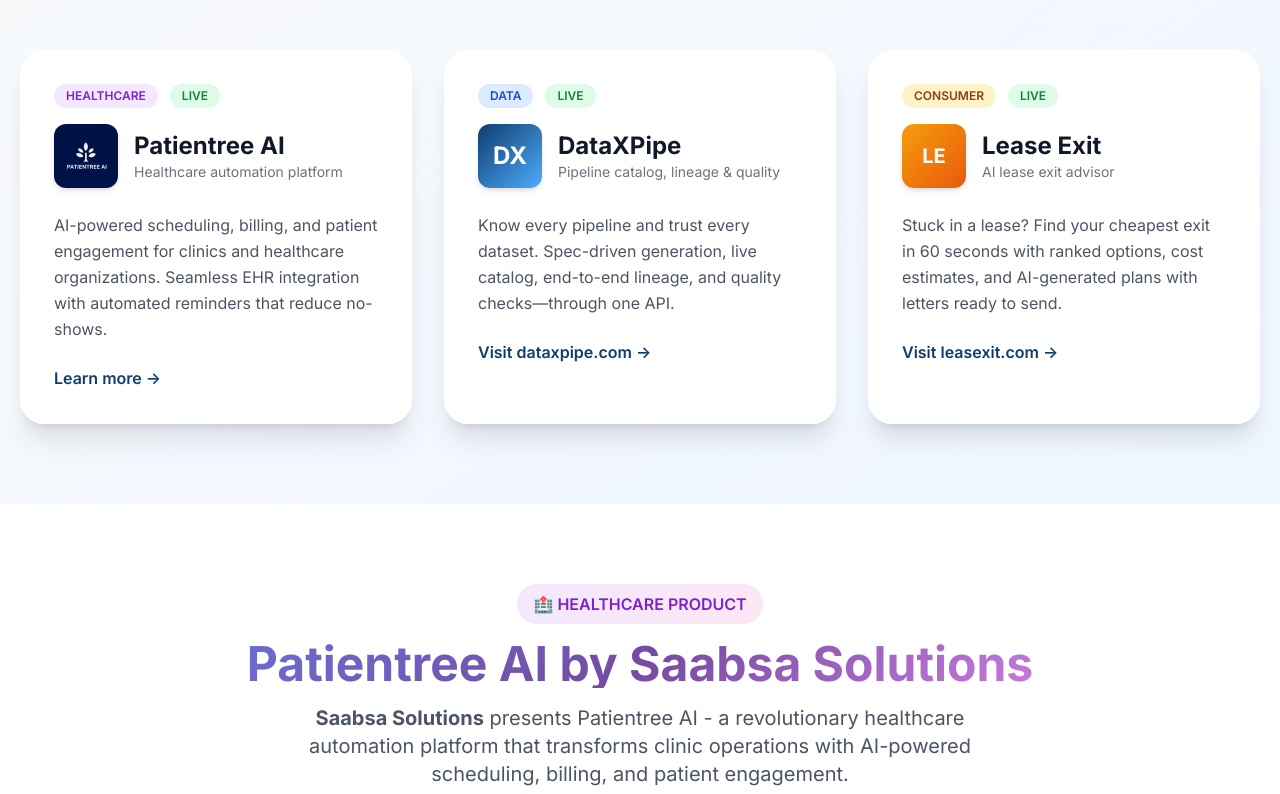
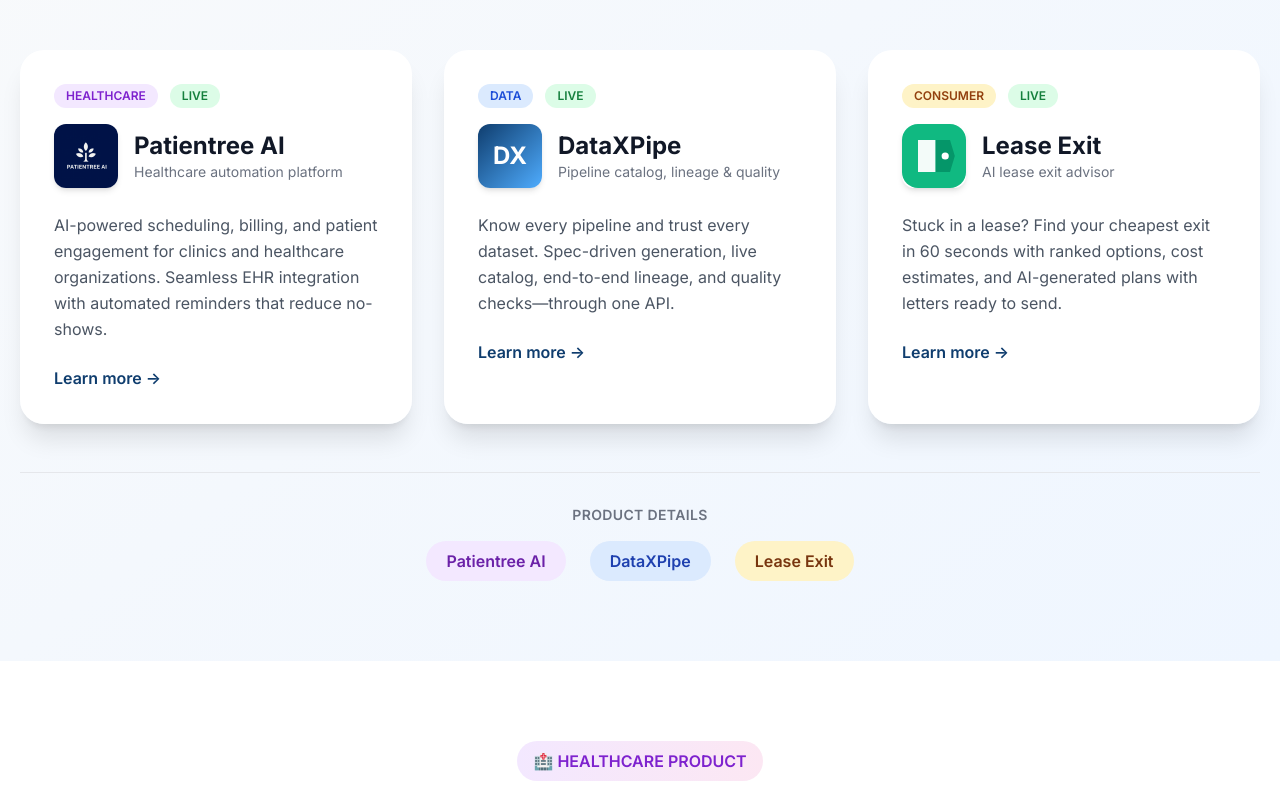
Before and after one commit to ashfaqonai/saabsa, a plain HTML site: page index.html in a window 1280 px wide. Shown: the part 1240-2034 px from the top of the page. Drawn offline with nearby package versions, Linux system fonts and the light colour scheme.

Commit message:
Refactor Lease Exit product section in index.html and services.html. Updated links to anchor tags for internal navigation, replaced text with "Learn more →", and added product logos for improved visual representation. Enhanced layout for better user experience.

```diff
--- a/index.html
+++ b/index.html
@@ -405,7 +405,7 @@
                     <span class="text-[#0F3D6E] font-semibold">Learn more →</span>
                 </a>
 
-                <a href="https://www.dataxpipe.com/" target="_blank" rel="noopener noreferrer" class="card-hover glass-effect p-8 rounded-3xl shadow-xl border-2 border-transparent hover:border-blue-200 transition-all block">
+                <a href="#dataxpipe" class="card-hover glass-effect p-8 rounded-3xl shadow-xl border-2 border-transparent hover:border-blue-200 transition-all block">
                     <div class="flex items-center gap-3 mb-4">
                         <span class="px-3 py-1 bg-blue-100 text-blue-700 rounded-full text-xs font-semibold">DATA</span>
                         <span class="px-3 py-1 bg-green-100 text-green-700 rounded-full text-xs font-semibold">LIVE</span>
@@ -420,16 +420,16 @@
                     <p class="text-gray-600 leading-relaxed mb-6">
                         Know every pipeline and trust every dataset. Spec-driven generation, live catalog, end-to-end lineage, and quality checks—through one API.
                     </p>
-                    <span class="text-[#0F3D6E] font-semibold">Visit dataxpipe.com →</span>
+                    <span class="text-[#0F3D6E] font-semibold">Learn more →</span>
                 </a>
 
-                <a href="https://leasexit.com/" target="_blank" rel="noopener noreferrer" class="card-hover glass-effect p-8 rounded-3xl shadow-xl border-2 border-transparent hover:border-amber-200 transition-all block">
+                <a href="#leasexit" class="card-hover glass-effect p-8 rounded-3xl shadow-xl border-2 border-transparent hover:border-amber-200 transition-all block">
                     <div class="flex items-center gap-3 mb-4">
                         <span class="px-3 py-1 bg-amber-100 text-amber-800 rounded-full text-xs font-semibold">CONSUMER</span>
                         <span class="px-3 py-1 bg-green-100 text-green-700 rounded-full text-xs font-semibold">LIVE</span>
                     </div>
                     <div class="flex items-center gap-4 mb-6">
-                        <div class="w-16 h-16 rounded-xl shadow-md bg-gradient-to-br from-amber-500 to-orange-600 flex items-center justify-center text-white text-xl font-black">LE</div>
+                        <img src="leasexitLogo.svg" alt="Lease Exit" width="64" height="64" class="w-16 h-16 rounded-xl shadow-md object-contain" loading="lazy">
                         <div>
                             <h3 class="text-2xl font-bold text-gray-900">Lease Exit</h3>
                             <p class="text-gray-500 text-sm">AI lease exit advisor</p>
@@ -438,8 +438,17 @@
                     <p class="text-gray-600 leading-relaxed mb-6">
                         Stuck in a lease? Find your cheapest exit in 60 seconds with ranked options, cost estimates, and AI-generated plans with letters ready to send.
                     </p>
-                    <span class="text-[#0F3D6E] font-semibold">Visit leasexit.com →</span>
+                    <span class="text-[#0F3D6E] font-semibold">Learn more →</span>
                 </a>
+            </div>
+
+            <div class="text-center mt-12 pt-8 border-t border-gray-200">
+                <p class="text-sm font-semibold text-gray-500 uppercase tracking-wide mb-4">Product details</p>
+                <nav class="flex flex-wrap justify-center gap-3 sm:gap-6">
+                    <a href="#patientree" class="px-5 py-2 rounded-full bg-purple-100 text-purple-800 font-semibold hover:bg-purple-200 transition-colors">Patientree AI</a>
+                    <a href="#dataxpipe" class="px-5 py-2 rounded-full bg-blue-100 text-blue-800 font-semibold hover:bg-blue-200 transition-colors">DataXPipe</a>
+                    <a href="#leasexit" class="px-5 py-2 rounded-full bg-amber-100 text-amber-900 font-semibold hover:bg-amber-200 transition-colors">Lease Exit</a>
+                </nav>
             </div>
         </div>
     </section>
@@ -637,10 +646,7 @@
                 <div class="animate-slide-in">
                     <div class="bg-gradient-to-br from-amber-50 to-orange-50 p-8 rounded-3xl shadow-xl border border-amber-100">
                         <div class="flex justify-center mb-6">
-                            <div class="w-48 h-48 rounded-2xl shadow-lg bg-gradient-to-br from-amber-500 via-orange-500 to-red-500 flex flex-col items-center justify-center text-white">
-                                <span class="text-4xl font-black mb-2">LE</span>
-                                <span class="text-lg font-semibold tracking-wider">Lease Exit</span>
-                            </div>
+                            <img src="leasexitLogoFull.svg" alt="Lease Exit" width="280" height="67" class="max-w-[280px] w-full h-auto" loading="lazy">
                         </div>
                         <div class="space-y-4">
                             <h3 class="text-2xl font-bold text-gray-900">Why Lease Exit?</h3>
```
Also changed, not shown: services.html (+7 -2 lines), leasexitLogo.svg (added), leasexitLogoFull.svg (added).
